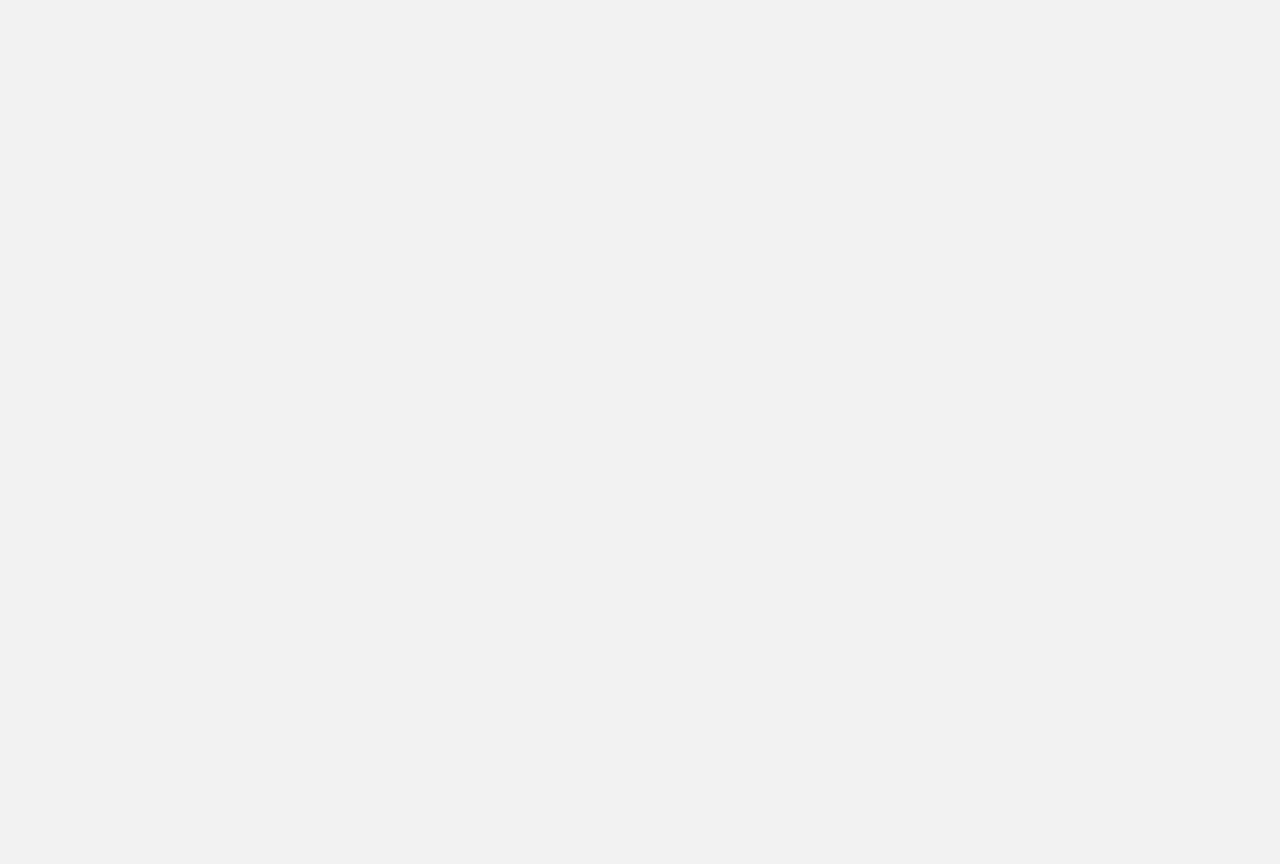
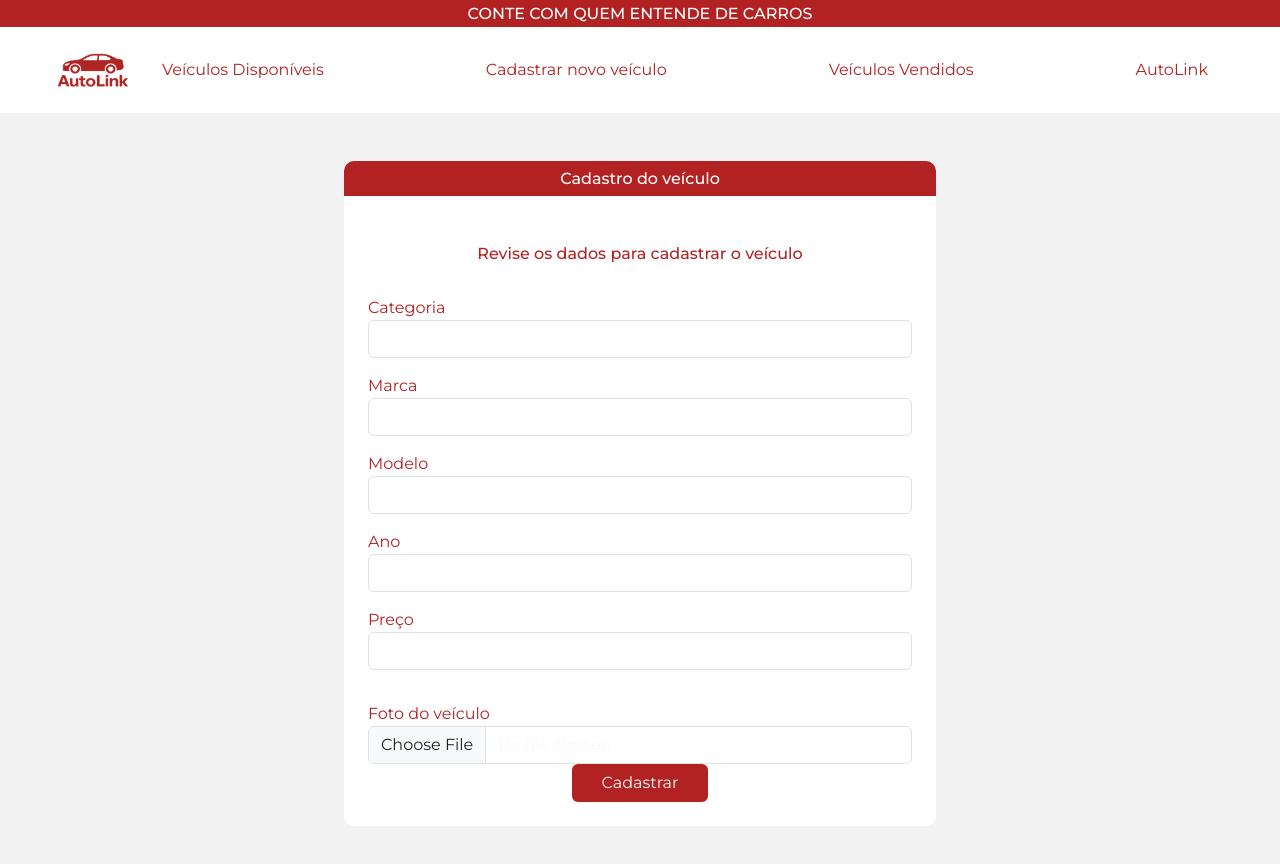
Before and after one commit to mfnzr/autolink, a Vue app in the folder autolink/: page /register-new-vehicle in a window 1280 px wide. Before the commit this address had no page. Shown: the top 864 px of the page. Before the commit the page ends 800 px from the top, so only its background shows below. Built offline with nearby package versions, Linux system fonts and the light colour scheme.

Commit message:
formulário de registro criado

```diff
--- a/autolink/package.json
+++ b/autolink/package.json
@@ -10,6 +10,7 @@
     "@fortawesome/fontawesome-svg-core": "^6.7.2",
     "@fortawesome/free-solid-svg-icons": "^6.7.2",
     "@fortawesome/vue-fontawesome": "^3.0.8",
+    "axios": "^1.9.0",
     "bootstrap": "^5.3.5",
     "jquery": "^3.7.1",
     "sass": "^1.86.3",
--- a/autolink/src/components/Forms/FipeAPIForms.vue
+++ b/autolink/src/components/Forms/FipeAPIForms.vue
@@ -1,15 +1,16 @@
 <template>
   <div class="container-fluid p-5 ">
+    <div class="mx-auto col-md-6">
       <h3 class="
                   bg-primary
                   text-secondary
                   text-center
                   p-2 m-0 fs-6
-                  custom-title"
-              >Consulta de preço
+                  custom-title">Consulta de preço
       </h3>
       <div class="radious overflow-hidden justify-content-center bg-secondary p-4">
-            <h6 class="text-primary text-center p-4">Consulte o valor da tabela  FIPE do novo veículo para definir um valor para venda</h6>
+        <h6 class="text-primary text-center p-4">Consulte o valor da tabela FIPE do novo veículo para definir um valor
+          para venda</h6>
         <label for="form-select" class="text-primary">Categoria</label>
         <select class="form-select bg-secondary" aria-label="Default select example" v-model="selectedCategory">
           <option selected>Selecione a categoria</option>
@@ -38,7 +39,8 @@
         <span class="text-primary d-grid col-3 mx-auto p-4 fw-bold"> {{ price }}</span>
 
         <div class="d-grid gap-2 col-3 mx-auto">
-            <button class="btn btn-primary" type="button">Continuar</button>
+          <button class="btn btn-primary" type="button" @click="goToRegister">Continuar</button>
+        </div>
       </div>
     </div>
   </div>
@@ -47,10 +49,13 @@
 <script lang="ts">
 import { ref, watch, onMounted } from 'vue';
 import fipeService from '../../services/api';
+import { useRouter } from 'vue-router';
 
 export default {
   name: "FipeAPIForms",
   setup() {
+    const router = useRouter();
+
     const categories = ref(['Carros', 'Motos', 'Caminhões']);
     const selectedCategory = ref('Carros');
 
@@ -83,7 +88,7 @@ export default {
     };
 
     const loadModels = async () => {
-      if(!selectedBrand.value) return;
+      if (!selectedBrand.value) return;
       try {
         const vehicleType = getVehicleType();
         const response = await fipeService.getModels(vehicleType, selectedBrand.value);
@@ -96,7 +101,7 @@ export default {
     };
 
     const loadYears = async () => {
-      if(!selectedModel.value) return;
+      if (!selectedModel.value) return;
       try {
         const vehicleType = getVehicleType();
         const response = await fipeService.getYears(vehicleType, selectedBrand.value, selectedModel.value);
@@ -109,7 +114,7 @@ export default {
     }
 
     const loadValue = async () => {
-      if(!selectedYear.value) return;
+      if (!selectedYear.value) return;
       try {
         const vehicleType = getVehicleType();
         const response = await fipeService.getValue(vehicleType, selectedBrand.value, selectedModel.value, selectedYear.value);
@@ -120,6 +125,31 @@ export default {
         console.error('Erro ao carregar valor:', error);
       }
     }
+
+    const goToRegister = () => {
+      const selectedBrandName = brand.value.find(b => b.code === selectedBrand.value)?.name || '';
+      const selectedModelName = model.value.find(m => m.code === selectedModel.value)?.name || '';
+      const selectedYearName = year.value.find(y => y.code === selectedYear.value)?.name || '';
+
+      router.push({
+        name: 'VehicleRegister',
+        query: {
+          category: selectedCategory.value,
+          brand: selectedBrandName,
+          model: selectedModelName,
+          year: selectedYearName,
+          price: price.value
+        }
+      })
+    }
+
+    onMounted(async () => {
+      await loadBrands();
+    });
+
+    watch(selectedCategory, async () => {
+      await loadBrands();
+    });
 
     watch(selectedBrand, () => {
       selectedModel.value = "";
@@ -135,14 +165,6 @@ export default {
       loadValue();
     });
 
-    watch(selectedCategory, async () => {
-      await loadBrands();
-    });
-
-    onMounted(async () => {
-      await loadBrands();
-    });
-
     return {
       categories,
       selectedCategory,
@@ -154,6 +176,7 @@ export default {
       selectedModel,
       selectedYear,
       loadBrands,
+      goToRegister
     };
   }
 };  </script>
@@ -162,6 +185,7 @@ export default {
 .radious {
   border-radius: 0 0 10px 10px;
 }
+
 .custom-title {
   border-radius: 10px 10px 0 0;
 }
--- /dev/null
+++ b/autolink/src/components/Forms/VehicleRegistrationForm.vue
@@ -0,0 +1,116 @@
+<template>
+  <div class="container-fluid p-5">
+		<div class="mx-auto col-md-6">
+    <h3 class="bg-primary text-secondary text-center p-2 m-0 fs-6 custom-title">
+      Cadastro do veículo
+    </h3>
+
+    <div class="radious overflow-hidden justify-content-center bg-secondary p-4">
+      <h6 class="text-primary text-center p-4">
+        Revise os dados para cadastrar o veículo
+      </h6>
+
+      <label class="text-primary">Categoria</label>
+      <input class="form-control bg-secondary mb-3" v-model="category" disabled />
+
+      <label class="text-primary">Marca</label>
+      <input class="form-control bg-secondary mb-3" v-model="brand" />
+
+      <label class="text-primary">Modelo</label>
+      <input class="form-control bg-secondary mb-3" v-model="model" />
+
+      <label class="text-primary">Ano</label>
+      <input class="form-control bg-secondary mb-3" v-model="year" />
+
+      <label class="text-primary">Preço</label>
+      <input class="form-control bg-secondary mb-3" v-model="price" />
+
+			<label class="text-primary mt-3">Foto do veículo</label>
+			<input
+				type="file"
+				class="form-control bg-secondary text-light"
+				accept="image/*"
+				@change="handleImageUpload"
+			/>
+
+			<!-- Pré-visualização da imagem -->
+			<div v-if="imagePreview" class="mt-3 text-center">
+				<p class="text-primary">Pré-visualização:</p>
+				<img :src="imagePreview" alt="Pré-visualização" class="img-fluid rounded" style="max-height: 200px;" />
+			</div>
+
+
+      <div class="d-grid gap-2 col-3 mx-auto">
+        <button class="btn bg-primary text-light" type="button" @click="submitVehicle">
+          Cadastrar
+        </button>
+      </div>
+    </div>
+		</div>
+  </div>
+</template>
+
+<script lang="ts">
+import { ref, onMounted } from 'vue';
+import { useRoute } from 'vue-router';
+
+export default {
+  name: 'VehicleRegistrationForm',
+  setup() {
+    const route = useRoute();
+
+    const category = ref('');
+    const brand = ref('');
+    const model = ref('');
+    const year = ref('');
+    const price = ref('');
+		const imageFile = ref<File | null>(null);
+		const imagePreview = ref<string | null>(null);
+
+    onMounted(() => {
+      category.value = route.query.category as string || '';
+      brand.value = route.query.brand as string || '';
+      model.value = route.query.model as string || '';
+      year.value = route.query.year as string || '';
+      price.value = route.query.price as string || '';
+    });
+
+		const handleImageUpload = (event: Event) => {
+			const target = event.target as HTMLInputElement;
+			const file = target.files?.[0];
+
+			if (file) {
+				imageFile.value = file;
+
+				// Gerar uma URL temporária para exibir a imagem
+				imagePreview.value = URL.createObjectURL(file);
+			}
+		};
+
+    const submitVehicle = () => {
+      alert('Veiculo cadastrado com sucesso!');
+    }
+
+    return {
+			category,
+      brand,
+      model,
+      year,
+      price,
+      submitVehicle,
+			handleImageUpload,
+			imagePreview,
+			imageFile,
+    };
+  }
+};
+</script>
+
+<style scoped>
+.radious {
+  border-radius: 0 0 10px 10px;
+}
+.custom-title {
+  border-radius: 10px 10px 0 0;
+}
+</style>
--- a/autolink/src/components/Header/navbar.vue
+++ b/autolink/src/components/Header/navbar.vue
@@ -23,7 +23,7 @@
             </router-link>
           </li>
           <li class="nav-item">
-            <router-link class="nav-link text-primary" to="/register-new-car">
+            <router-link class="nav-link text-primary" to="/fipe-api">
               Cadastrar novo veículo
             </router-link>
           </li>
--- a/autolink/src/router/index.ts
+++ b/autolink/src/router/index.ts
@@ -1,6 +1,7 @@
 import { createRouter, createWebHistory, RouteRecordRaw } from 'vue-router'
 import HomeView from '../views/HomeView.vue'
-import RegisterCarView from '@/views/RegisterNewCarView.vue'
+import FipeAPI from '@/views/FipeApiView.vue'
+import RegisterNewVehicleView from '@/views/RegisterNewVehicleView.vue'
 
 const routes: Array<RouteRecordRaw> = [
   {
@@ -9,9 +10,14 @@ const routes: Array<RouteRecordRaw> = [
     component: HomeView
   },
   {
-    path: '/register-new-car',
-    name: 'RegisterNewCar',
-    component: RegisterCarView
+    path: '/fipe-api',
+    name: 'FipeAPI',
+    component: FipeAPI
+  },
+  {
+    path: '/register-new-vehicle',
+    name: 'VehicleRegister',
+    component: RegisterNewVehicleView
   }
 ]
 
--- /dev/null
+++ b/autolink/src/views/FipeApiView.vue
@@ -0,0 +1,32 @@
+<template>
+    <div class="register-new-car">
+      <Header />
+      <Navbar />
+      <FipeAPIForms />
+    </div>
+  </template>
+
+  <script lang="ts">
+  import Header from "../components/Header/header.vue";
+  import Navbar from "../components/Header/navbar.vue";
+  import FipeAPIForms from "../components/Forms/FipeAPIForms.vue";
+
+  export default {
+    name: "FipeAPI",
+    components: {
+      Header,
+      Navbar,
+      FipeAPIForms
+    },
+  };
+
+  </script>
+
+  <style scoped>
+  .radious {
+    border-radius: 0 0 10px 10px;
+  }
+  .custom-title {
+    border-radius: 10px 10px 0 0;
+  }
+  </style>
--- a/autolink/src/views/RegisterNewCarView.vue
+++ b/autolink/src/views/RegisterNewVehicleView.vue
@@ -2,21 +2,21 @@
   <div class="register-new-car">
     <Header />
     <Navbar />
-    <FipeAPIForms />
+    <VehicleRegistrationForm />
   </div>
 </template>
 
 <script lang="ts">
 import Header from "../components/Header/header.vue";
 import Navbar from "../components/Header/navbar.vue";
-import FipeAPIForms from "@/components/Forms/FipeAPIForms.vue";
+import VehicleRegistrationForm from "../components/Forms/VehicleRegistrationForm.vue";
 
 export default {
-  name: "RegisterNewCar",
+  name: "RegisterNewVehicleView",
   components: {
     Header,
     Navbar,
-    FipeAPIForms
+    VehicleRegistrationForm
   },
 };
 
```
Also changed, not shown: 1 other file (tests, documents, lock files or other folders). Lines whose indentation alone changed are shown as unchanged.
